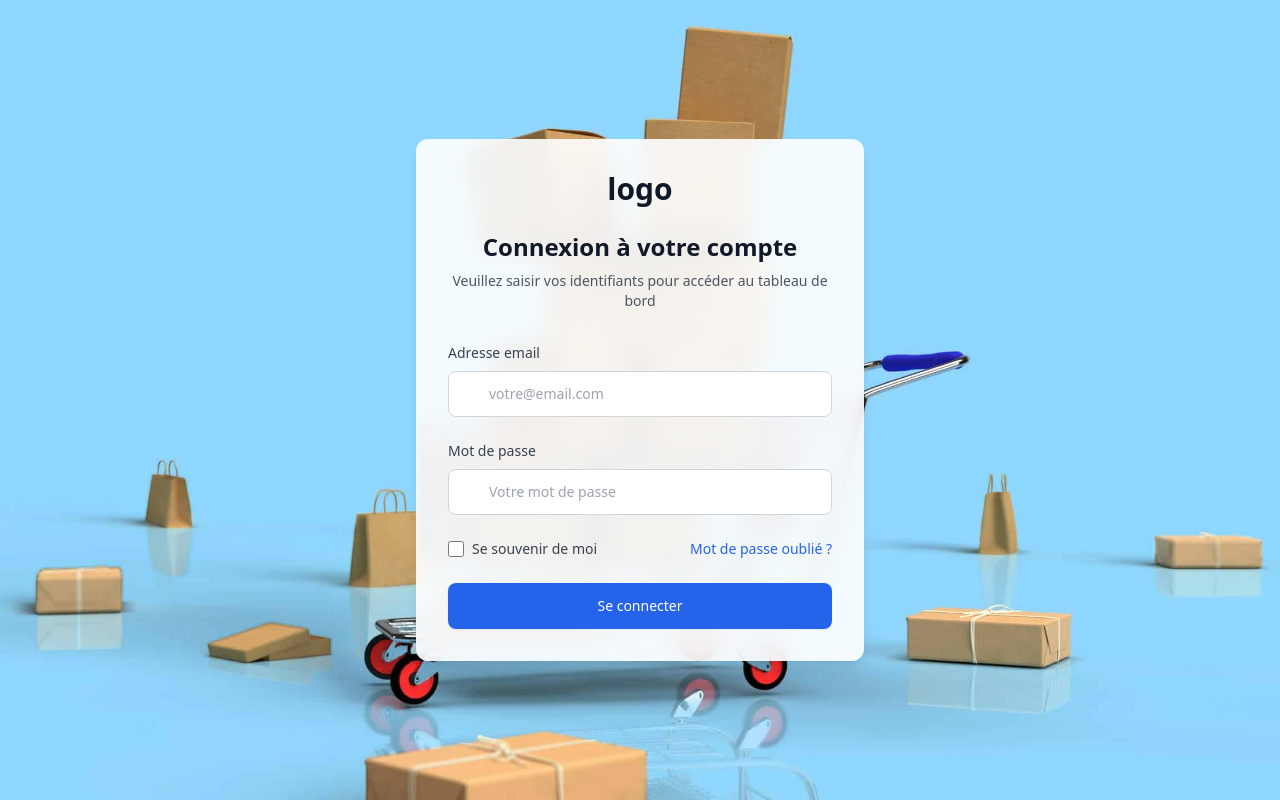
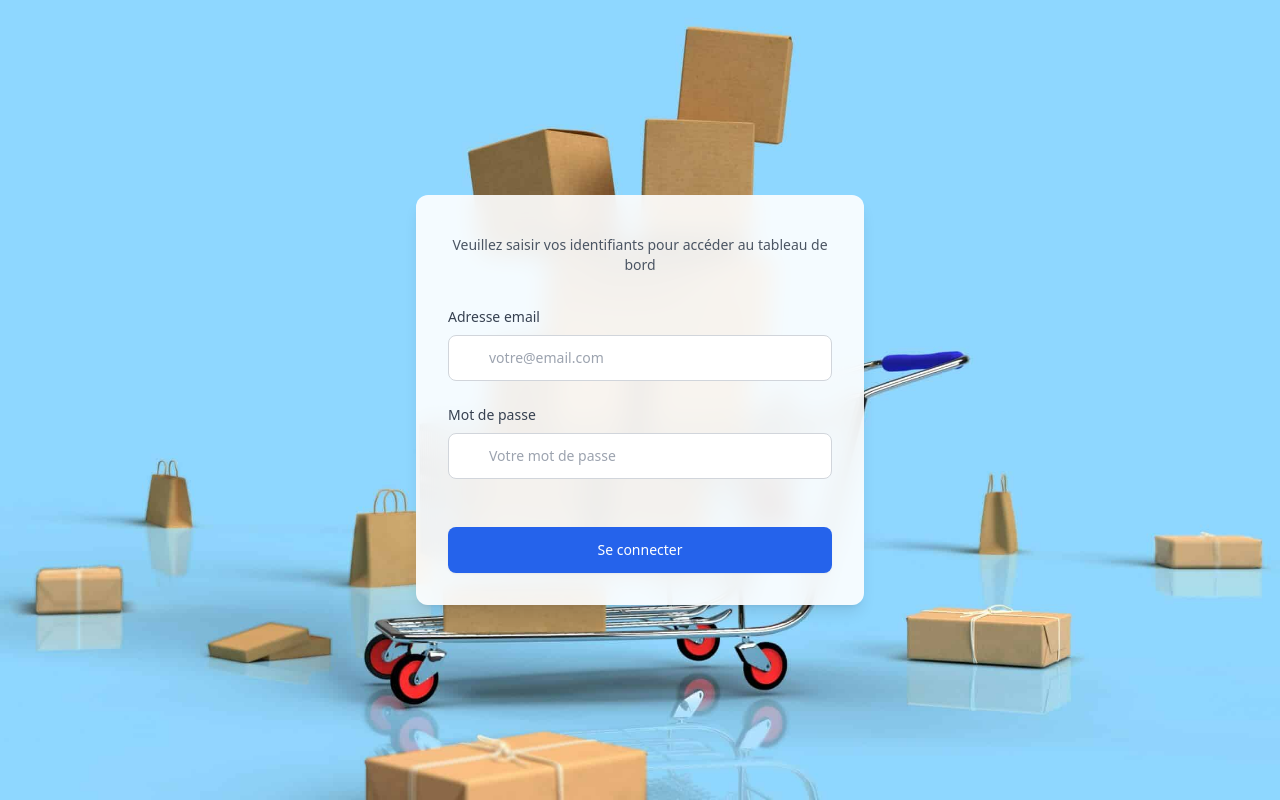
Before and after one commit to dioulde13/stock-frontend, a Next.js app: page /login in a window 1280 px wide. Built offline with nearby package versions, Linux system fonts and the light colour scheme.

Commit message:
correction login

```diff
--- a/app/login/LoginForm.tsx
+++ b/app/login/LoginForm.tsx
@@ -71,21 +71,21 @@ export default function LoginForm({ onSubmit, isLoading }: LoginFormProps) {
 
       <div className="flex items-center justify-between">
         <div className="flex items-center">
-          <input
+          {/* <input
             id="remember-me"
             name="remember-me"
             type="checkbox"
             className="h-4 w-4 text-blue-600 focus:ring-blue-500 border-gray-300 rounded"
-          />
-          <label htmlFor="remember-me" className="ml-2 block text-sm text-gray-700">
+          /> */}
+          {/* <label htmlFor="remember-me" className="ml-2 block text-sm text-gray-700">
             Se souvenir de moi
-          </label>
+          </label> */}
         </div>
-        <div className="text-sm">
+        {/* <div className="text-sm">
           <a href="#" className="font-medium text-blue-600 hover:text-blue-500">
             Mot de passe oublié ?
           </a>
-        </div>
+        </div> */}
       </div>
 
       <button
--- a/app/login/LoginHeader.tsx
+++ b/app/login/LoginHeader.tsx
@@ -4,12 +4,12 @@
 export default function LoginHeader() {
   return (
     <div className="text-center">
-      <h1 className="text-3xl font-bold text-gray-900 font-pacifico">
+      {/* <h1 className="text-3xl font-bold text-gray-900 font-pacifico">
         logo
       </h1>
       <h2 className="mt-6 text-2xl font-semibold text-gray-900">
         Connexion à votre compte
-      </h2>
+      </h2> */}
       <p className="mt-2 text-sm text-gray-600">
         Veuillez saisir vos identifiants pour accéder au tableau de bord
       </p>
```
